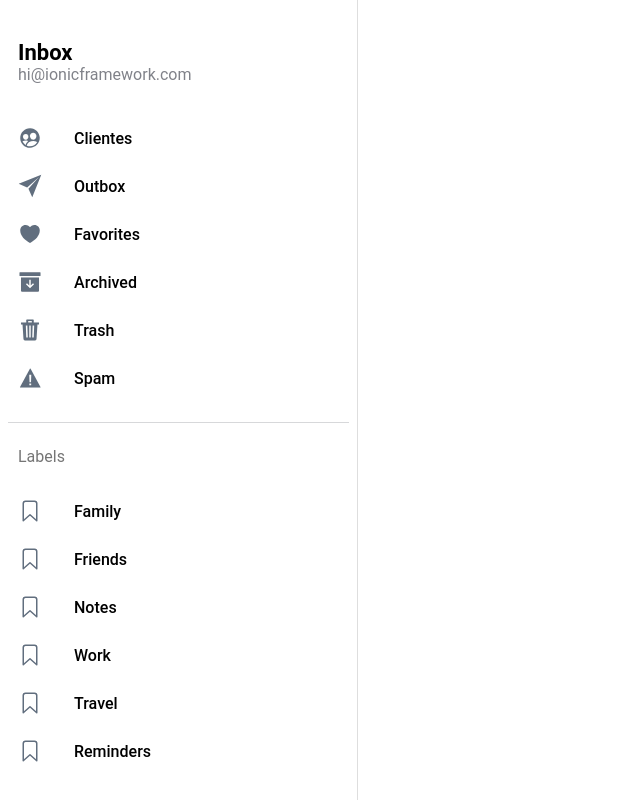
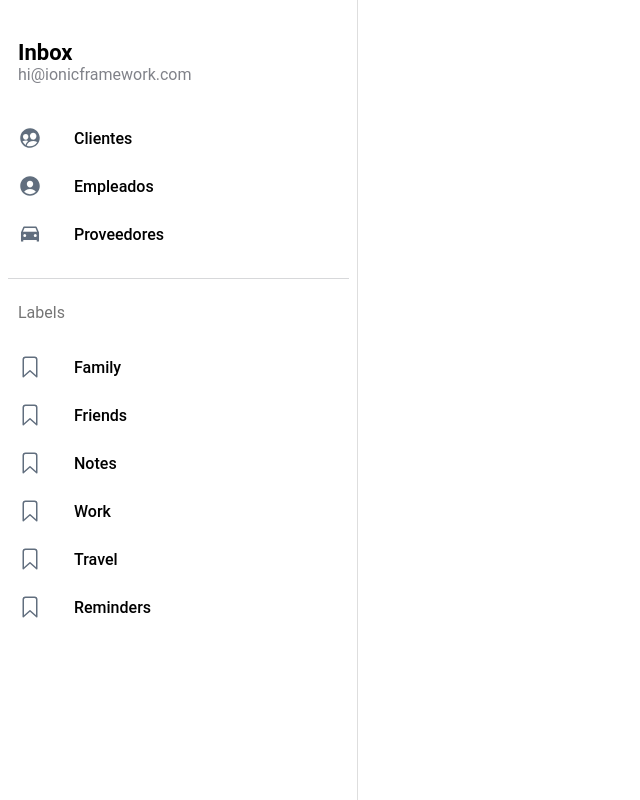
Before and after one commit to frdeoses/app-ionic-react, a React (Create React App) app: page /page/Inbox in a window 1280 px wide. Shown: the whole page, without its empty margins (0-640 px from the left). Built offline with nearby package versions, Linux system fonts and the light colour scheme.

Commit message:
add icons  custtumer and icons employee

```diff
--- a/src/components/Menu.tsx
+++ b/src/components/Menu.tsx
@@ -13,6 +13,7 @@ import {
   archiveOutline,
   archiveSharp,
   bookmarkOutline,
+  carSharp,
   heartOutline,
   heartSharp,
   mailOutline,
@@ -20,6 +21,8 @@ import {
   paperPlaneSharp,
   peopleCircle,
   peopleCircleOutline,
+  peopleCircleSharp,
+  personCircle,
   trashOutline,
   trashSharp,
   warningOutline,
@@ -43,34 +46,16 @@ const appPages: AppPage[] = [
     mdIcon: peopleCircle,
   },
   {
-    title: "Outbox",
-    url: "/page/Outbox",
-    iosIcon: paperPlaneOutline,
-    mdIcon: paperPlaneSharp,
+    title: "Empleados",
+    url: "/page/employees",
+    iosIcon: personCircle,
+    mdIcon: personCircle,
   },
   {
-    title: "Favorites",
-    url: "/page/Favorites",
-    iosIcon: heartOutline,
-    mdIcon: heartSharp,
-  },
-  {
-    title: "Archived",
-    url: "/page/Archived",
-    iosIcon: archiveOutline,
-    mdIcon: archiveSharp,
-  },
-  {
-    title: "Trash",
-    url: "/page/Trash",
-    iosIcon: trashOutline,
-    mdIcon: trashSharp,
-  },
-  {
-    title: "Spam",
-    url: "/page/Spam",
-    iosIcon: warningOutline,
-    mdIcon: warningSharp,
+    title: "Proveedores",
+    url: "/page/vendors",
+    iosIcon: carSharp,
+    mdIcon: carSharp,
   },
 ];
 
```
